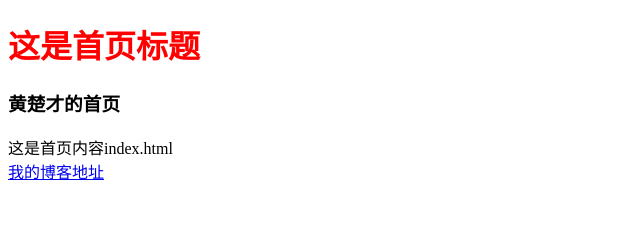
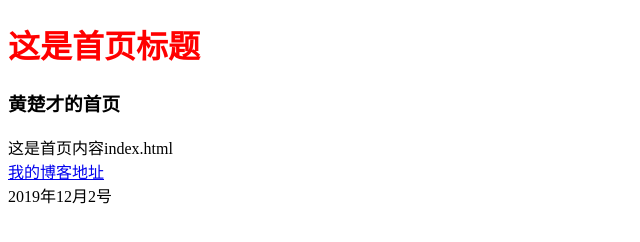
Before and after one commit to huangchucai/docker-jenkins, a website: page index.html in a window 1280 px wide. Shown: the whole page, without its empty margins (0-640 px from the left). Drawn offline with Linux system fonts and the light colour scheme.

Commit message:
feat: 添加日期

```diff
--- a/index.html
+++ b/index.html
@@ -13,5 +13,6 @@
 <h3>黄楚才的首页</h3>
 <div>这是首页内容index.html</div>
 <a href="http://huangchucai.cn/">我的博客地址</a>
+<div>2019年12月2号</div>
 </body>
 </html>
```
